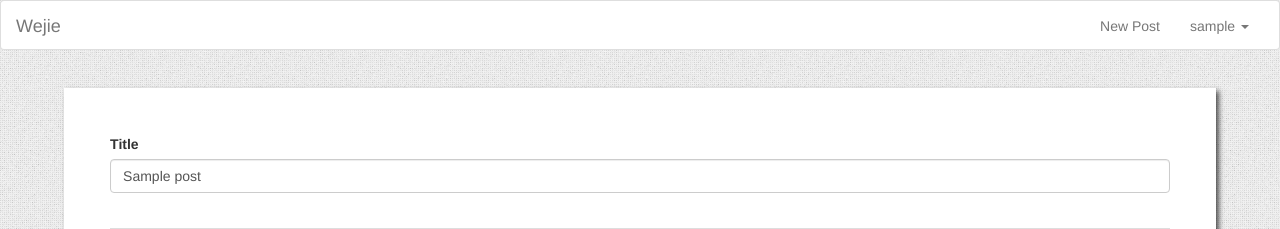
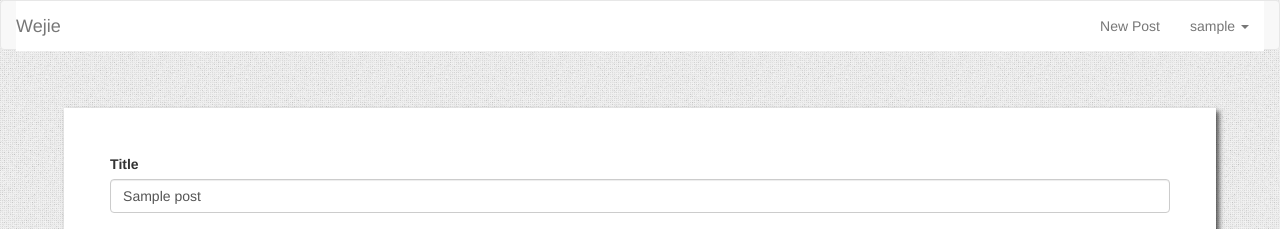
Before and after one commit to WeJie/flask-practice, a Flask app: page /edit/1 in a window 1280 px wide. Shown: the top 229 px of the page. Run offline with Flask 2, Linux system fonts and the light colour scheme; a user stored in the database is signed in; tables that the repository leaves empty hold one stand-in row (values such as "Sample post"); some libraries are stand-ins or nearby versions.

Commit message:
nav bar background color

```diff
--- a/app/static/styles.css
+++ b/app/static/styles.css
@@ -7,12 +7,6 @@ body {
     flex: 1;
     height: 100%;
     background-image: url("./img/squairy_light.png");
-}
-
-.navbar {
-    background-color: #ffffff;
-    border: 1px solid rgba(34, 36, 38, .15);
-    margin: 0px;
 }
 
 .article-header {
--- a/app/templates/_navbar.html
+++ b/app/templates/_navbar.html
@@ -14,7 +14,9 @@
       <a class="navbar-brand" href="{{ url_for('main.index') }}">Wejie</a>
     </div>
 
-    <div class="collapse navbar-collapse" id="bs-example-navbar-collapse-1">
+    <div class="collapse navbar-collapse"
+         style="background-color: #fff;"
+         id="bs-example-navbar-collapse-1">
 {#      <ul class="nav navbar-nav">#}
 {#        <li><a href="{{ url_for('main.archive') }}">Archive</a></li>#}
 {#        <li><a href="{{ url_for('main.tags') }}">Tags</a></li>#}
```
Also changed, not shown: manage.py (+5 -6 lines).
